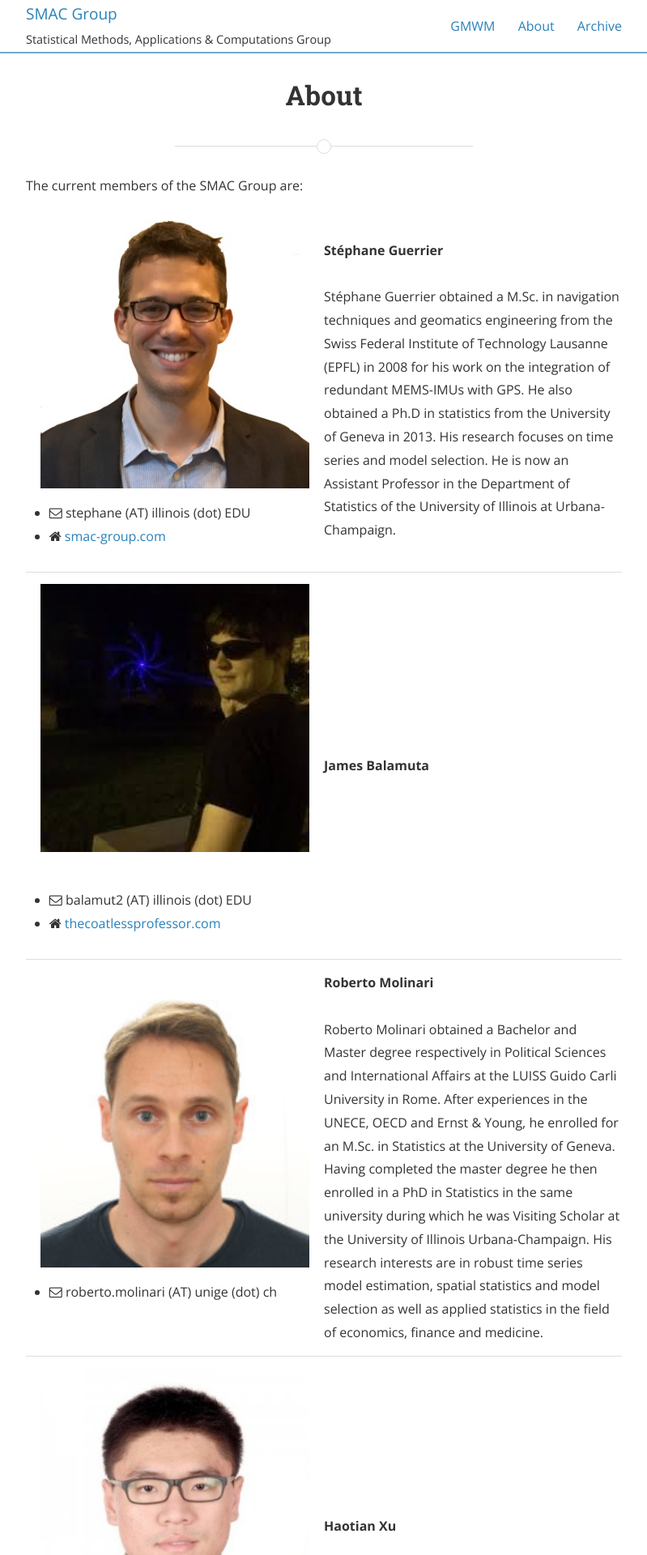
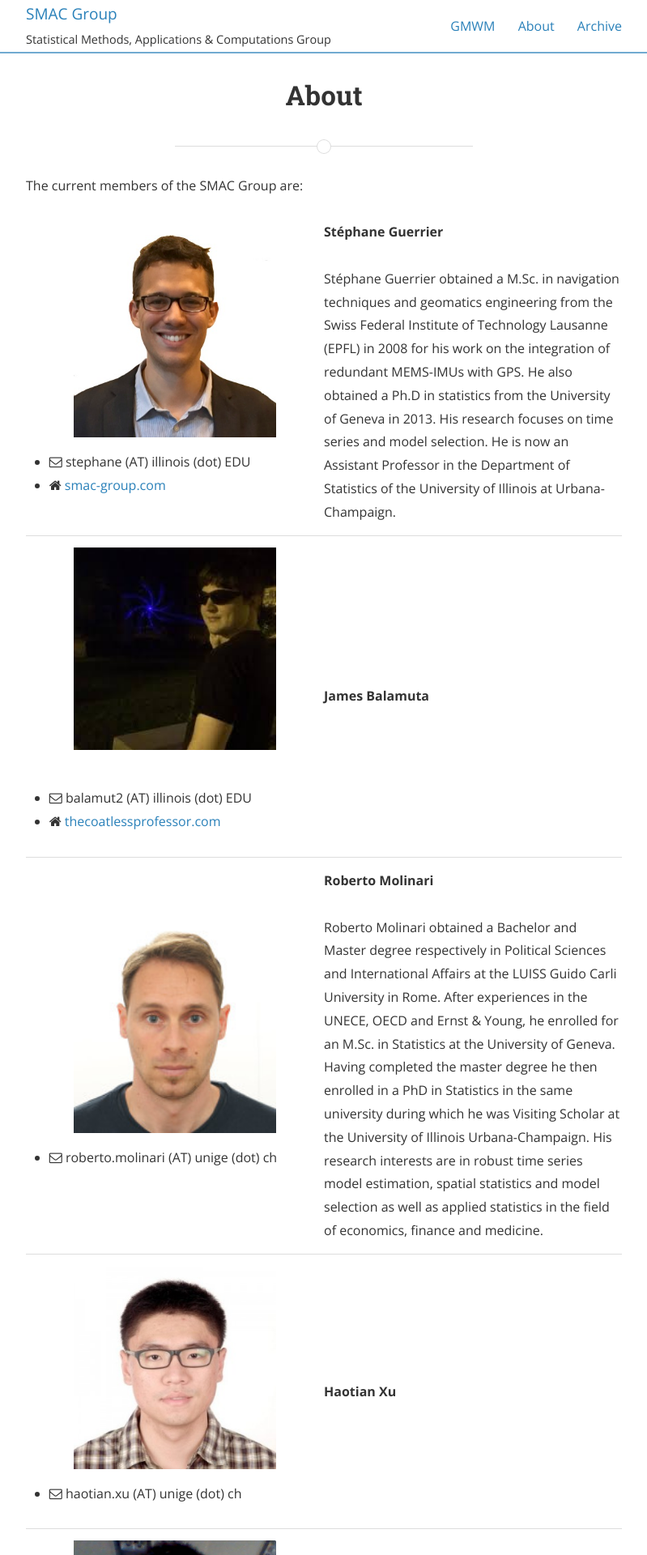
Before and after one commit to SMAC-Group/smac-group.github.io, a Jekyll site: the page built from about.md, in a window 1280 px wide. Shown: the top 1920 px of the page at 81% size, without its empty margins (240-1039 px from the left). Built offline with Jekyll 4.4.1, drawn with Linux system fonts in a browser that asks for light colours; nearby versions of some CDN libraries; a style sheet for code colours, icons or effects is not loaded.

Commit message:
List fixes plus img fix?

```diff
--- a/_sass/_layout.scss
+++ b/_sass/_layout.scss
@@ -246,14 +246,19 @@
 			}
 		}
 	}
+    img.staff-picture{
+        width: 250px;
+        height: 250px;
+    }
+    ul{
+        .staff-details{
+            list-style-type: none;
+        }
+    }
 	img {
 		display: block;
 		margin: auto;
 		width: 90%;
-        img.staff-picture{
-            width: 250px;
-            height: 250px;
-        }
 	}
 	/*
 	*	Posts
--- a/about.md
+++ b/about.md
@@ -10,7 +10,7 @@
   <tr>
   <td><img src="{{ "assets/images/staff/sguerrier.jpg" | prepend: site.baseurl }}" alt="Stéphane Guerrier" class="staff-picture" />
 
- <ul class="social-media-list">
+ <ul class="staff-details">
       	<li>
             <i class="fa fa-envelope-o"></i>
             <span class="username">stephane (AT) illinois (dot) EDU</span>
@@ -28,7 +28,7 @@
     <td><img src="{{ "assets/images/staff/jjbalamuta.jpg" | prepend: site.baseurl }}" alt="James Balamuta" class="staff-picture" />
       <br />
 
-        <ul class="social-media-list">
+        <ul class="staff-details">
             <li>
                 <i class="fa fa-envelope-o"></i>
                 <span class="username">balamut2 (AT) illinois (dot) EDU</span>
@@ -43,7 +43,7 @@
   </tr>
   <tr>
     <td><img src="{{ "assets/images/staff/rmolinari.jpg" | prepend: site.baseurl }}" alt="Roberto Molinari" class="staff-picture" />
-          <ul class="social-media-list">
+          <ul class="staff-details">
             <li>
                 <i class="fa fa-envelope-o"></i>
                 <span class="username">roberto.molinari (AT) unige (dot) ch</span>
@@ -56,7 +56,7 @@
   <tr>
     <td><img src="{{ "assets/images/staff/hxu.jpg" | prepend: site.baseurl }}" alt="Haotian Xu" class="staff-picture" />
 
-              <ul class="social-media-list">
+              <ul class="staff-details">
             <li>
                 <i class="fa fa-envelope-o"></i>
                 <span class="username">haotian.xu (AT) unige (dot) ch</span>
@@ -68,7 +68,7 @@
    <tr>
     <td><img src="{{ "assets/images/staff/wyang.jpg" | prepend: site.baseurl }}" alt="Wenchao Yang" class="staff-picture" />
 
-              <ul class="social-media-list">
+              <ul class="staff-details">
             <li>
                 <i class="fa fa-envelope-o"></i>
                 <span class="username">wyang40 (AT) illinois (dot) EDU</span>
```
